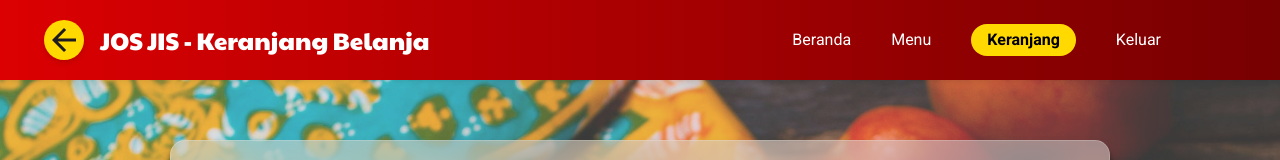
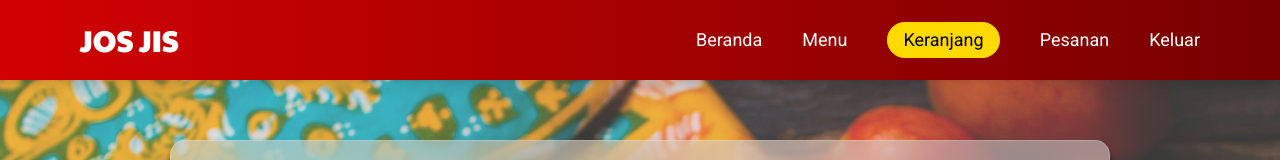
Before and after one commit to lusidamhsunesa/josjis-frontend, a React (Vite) app: page /cart in a window 1280 px wide. Shown: the top 160 px of the page. Built offline with nearby package versions, Linux system fonts and the light colour scheme; no server answers.

Commit message:
fix cart navbar layout

```diff
--- a/src/pages/Cart.jsx
+++ b/src/pages/Cart.jsx
@@ -1,6 +1,7 @@
 import React, { useState, useEffect } from 'react';
 import { useNavigate } from 'react-router-dom';
 import { cartService } from '../services/cartService';
+import Navbar from '../components/Navbar';
 
 const Cart = () => {
   const navigate = useNavigate();
@@ -48,7 +49,7 @@ const Cart = () => {
       </div>
 
       {/* TOP BAR */}
-      <header className="fixed top-0 left-0 right-0 z-50 bg-gradient-to-r from-[#dc0002] to-[#770001] h-[80px] flex items-center px-6 shadow-[0px_0px_6px_0px_rgba(0,0,0,0.12)]">
+      <Navbar>
         <button
           onClick={() => navigate(-1)}
           className="w-10 h-10 bg-[#FFD900] rounded-full flex items-center justify-center shadow-md active:scale-90 transition-transform ml-[20px]"
@@ -59,6 +60,7 @@ const Cart = () => {
           JOS JIS - Keranjang Belanja
         </h1>
 
+
         {/* Nav Links */}
         <div className="hidden md:flex ml-auto items-center gap-10 pr-[95px]">
           <button onClick={() => navigate('/home')} className="text-white hover:text-accent-yellow">Beranda</button>
@@ -66,7 +68,7 @@ const Cart = () => {
           <div className="bg-[#FFD900] px-4 py-1 rounded-full text-black font-bold">Keranjang</div>
           <button onClick={() => navigate('/')} className="text-white hover:text-accent-yellow">Keluar</button>
         </div>
-      </header>
+      </Navbar>
 
       <main className="relative z-10 max-w-[1440px] mx-auto p-8 md:px-[170px] py-[60px]">
         {/* Glass Container for Title */}
```
